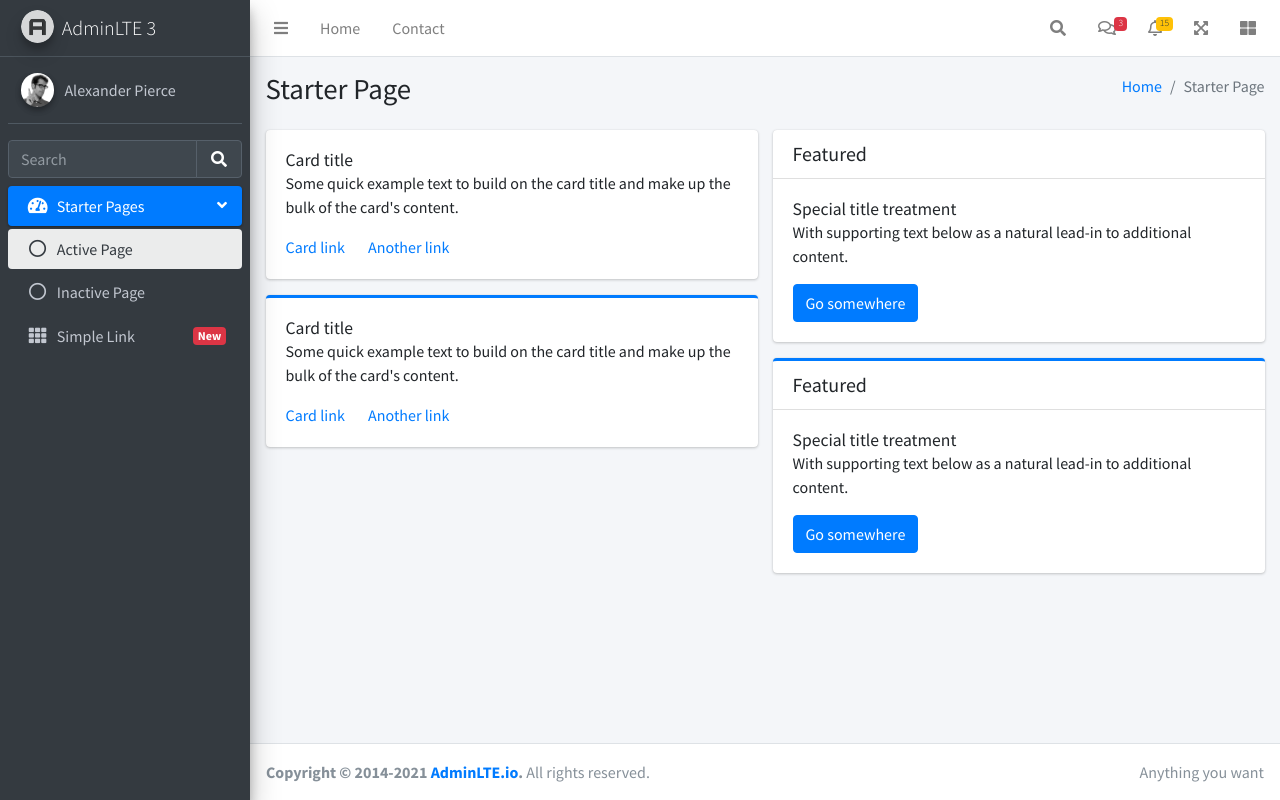
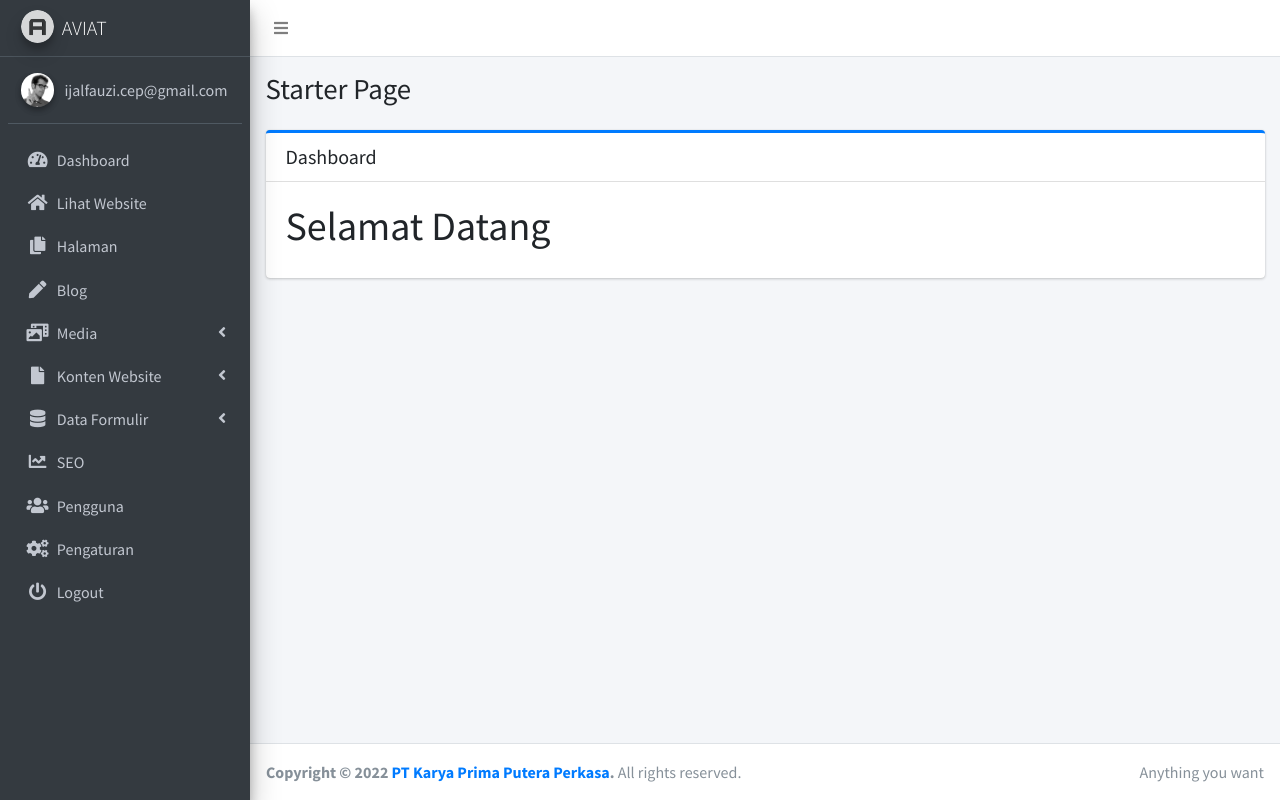
Before and after one commit to ijalfauzi/aviat-laravel, a Laravel app: page /dashboard in a window 1280 px wide. Run offline with Laravel 8, Linux system fonts and the light colour scheme; a user stored in the database is signed in; data comes from the database, SQL or seed files in the repository; some libraries are stand-ins or nearby versions.

Commit message:
Finished sidebar menu.

```diff
--- a/resources/views/dashboard.blade.php
+++ b/resources/views/dashboard.blade.php
@@ -1,3 +1,7 @@
 @extends('layouts.app')
 
 @section('title', 'Dashboard')
+
+@section('content')
+    <h1>Selamat Datang</h1>
+@endsection
--- a/resources/views/layouts/app.blade.php
+++ b/resources/views/layouts/app.blade.php
@@ -26,133 +26,6 @@ scratch. This page gets rid of all links and provides the needed markup only.
       <li class="nav-item">
         <a class="nav-link" data-widget="pushmenu" href="#" role="button"><i class="fas fa-bars"></i></a>
       </li>
-      <li class="nav-item d-none d-sm-inline-block">
-        <a href="index3.html" class="nav-link">Home</a>
-      </li>
-      <li class="nav-item d-none d-sm-inline-block">
-        <a href="#" class="nav-link">Contact</a>
-      </li>
-    </ul>
-
-    <!-- Right navbar links -->
-    <ul class="navbar-nav ml-auto">
-      <!-- Navbar Search -->
-      <li class="nav-item">
-        <a class="nav-link" data-widget="navbar-search" href="#" role="button">
-          <i class="fas fa-search"></i>
-        </a>
-        <div class="navbar-search-block">
-          <form class="form-inline">
-            <div class="input-group input-group-sm">
-              <input class="form-control form-control-navbar" type="search" placeholder="Search" aria-label="Search">
-              <div class="input-group-append">
-                <button class="btn btn-navbar" type="submit">
-                  <i class="fas fa-search"></i>
-                </button>
-                <button class="btn btn-navbar" type="button" data-widget="navbar-search">
-                  <i class="fas fa-times"></i>
-                </button>
-              </div>
-            </div>
-          </form>
-        </div>
-      </li>
-
-      <!-- Messages Dropdown Menu -->
-      <li class="nav-item dropdown">
-        <a class="nav-link" data-toggle="dropdown" href="#">
-          <i class="far fa-comments"></i>
-          <span class="badge badge-danger navbar-badge">3</span>
-        </a>
-        <div class="dropdown-menu dropdown-menu-lg dropdown-menu-right">
-          <a href="#" class="dropdown-item">
-            <!-- Message Start -->
-            <div class="media">
-              <img src="/lte/dist/img/user1-128x128.jpg" alt="User Avatar" class="img-size-50 mr-3 img-circle">
-              <div class="media-body">
-                <h3 class="dropdown-item-title">
-                  Brad Diesel
-                  <span class="float-right text-sm text-danger"><i class="fas fa-star"></i></span>
-                </h3>
-                <p class="text-sm">Call me whenever you can...</p>
-                <p class="text-sm text-muted"><i class="far fa-clock mr-1"></i> 4 Hours Ago</p>
-              </div>
-            </div>
-            <!-- Message End -->
-          </a>
-          <div class="dropdown-divider"></div>
-          <a href="#" class="dropdown-item">
-            <!-- Message Start -->
-            <div class="media">
-              <img src="/lte/dist/img/user8-128x128.jpg" alt="User Avatar" class="img-size-50 img-circle mr-3">
-              <div class="media-body">
-                <h3 class="dropdown-item-title">
-                  John Pierce
-                  <span class="float-right text-sm text-muted"><i class="fas fa-star"></i></span>
-                </h3>
-                <p class="text-sm">I got your message bro</p>
-                <p class="text-sm text-muted"><i class="far fa-clock mr-1"></i> 4 Hours Ago</p>
-              </div>
-            </div>
-            <!-- Message End -->
-          </a>
-          <div class="dropdown-divider"></div>
-          <a href="#" class="dropdown-item">
-            <!-- Message Start -->
-            <div class="media">
-              <img src="/lte/dist/img/user3-128x128.jpg" alt="User Avatar" class="img-size-50 img-circle mr-3">
-              <div class="media-body">
-                <h3 class="dropdown-item-title">
-                  Nora Silvester
-                  <span class="float-right text-sm text-warning"><i class="fas fa-star"></i></span>
-                </h3>
-                <p class="text-sm">The subject goes here</p>
-                <p class="text-sm text-muted"><i class="far fa-clock mr-1"></i> 4 Hours Ago</p>
-              </div>
-            </div>
-            <!-- Message End -->
-          </a>
-          <div class="dropdown-divider"></div>
-          <a href="#" class="dropdown-item dropdown-footer">See All Messages</a>
-        </div>
-      </li>
-      <!-- Notifications Dropdown Menu -->
-      <li class="nav-item dropdown">
-        <a class="nav-link" data-toggle="dropdown" href="#">
-          <i class="far fa-bell"></i>
-          <span class="badge badge-warning navbar-badge">15</span>
-        </a>
-        <div class="dropdown-menu dropdown-menu-lg dropdown-menu-right">
-          <span class="dropdown-header">15 Notifications</span>
-          <div class="dropdown-divider"></div>
-          <a href="#" class="dropdown-item">
-            <i class="fas fa-envelope mr-2"></i> 4 new messages
-            <span class="float-right text-muted text-sm">3 mins</span>
-          </a>
-          <div class="dropdown-divider"></div>
-          <a href="#" class="dropdown-item">
-            <i class="fas fa-users mr-2"></i> 8 friend requests
-            <span class="float-right text-muted text-sm">12 hours</span>
-          </a>
-          <div class="dropdown-divider"></div>
-          <a href="#" class="dropdown-item">
-            <i class="fas fa-file mr-2"></i> 3 new reports
-            <span class="float-right text-muted text-sm">2 days</span>
-          </a>
-          <div class="dropdown-divider"></div>
-          <a href="#" class="dropdown-item dropdown-footer">See All Notifications</a>
-        </div>
-      </li>
-      <li class="nav-item">
-        <a class="nav-link" data-widget="fullscreen" href="#" role="button">
-          <i class="fas fa-expand-arrows-alt"></i>
-        </a>
-      </li>
-      <li class="nav-item">
-        <a class="nav-link" data-widget="control-sidebar" data-slide="true" href="#" role="button">
-          <i class="fas fa-th-large"></i>
-        </a>
-      </li>
     </ul>
   </nav>
   <!-- /.navbar -->
@@ -162,7 +35,7 @@ scratch. This page gets rid of all links and provides the needed markup only.
     <!-- Brand Logo -->
     <a href="index3.html" class="brand-link">
       <img src="/lte/dist/img/AdminLTELogo.png" alt="AdminLTE Logo" class="brand-image img-circle elevation-3" style="opacity: .8">
-      <span class="brand-text font-weight-light">AdminLTE 3</span>
+      <span class="brand-text font-weight-light">AVIAT</span>
     </a>
 
     <!-- Sidebar -->
@@ -173,56 +46,179 @@ scratch. This page gets rid of all links and provides the needed markup only.
           <img src="/lte/dist/img/user2-160x160.jpg" class="img-circle elevation-2" alt="User Image">
         </div>
         <div class="info">
-          <a href="#" class="d-block">Alexander Pierce</a>
-        </div>
-      </div>
-
-      <!-- SidebarSearch Form -->
-      <div class="form-inline">
-        <div class="input-group" data-widget="sidebar-search">
-          <input class="form-control form-control-sidebar" type="search" placeholder="Search" aria-label="Search">
-          <div class="input-group-append">
-            <button class="btn btn-sidebar">
-              <i class="fas fa-search fa-fw"></i>
-            </button>
-          </div>
+          <a href="#" class="d-block">{{ Auth::user()->email; }}</a>
         </div>
       </div>
 
       <!-- Sidebar Menu -->
       <nav class="mt-2">
         <ul class="nav nav-pills nav-sidebar flex-column" data-widget="treeview" role="menu" data-accordion="false">
-          <!-- Add icons to the links using the .nav-icon class
-               with font-awesome or any other icon font library -->
-          <li class="nav-item menu-open">
-            <a href="#" class="nav-link active">
+          <li class="nav-item">
+            <a href="/dashboard" class="nav-link">
               <i class="nav-icon fas fa-tachometer-alt"></i>
               <p>
-                Starter Pages
+                Dashboard
+              </p>
+            </a>
+          </li>
+          <li class="nav-item">
+            <a href="/" target="_blank" class="nav-link">
+              <i class="nav-icon fas fa-home"></i>
+              <p>
+                Lihat Website
+              </p>
+            </a>
+          </li>
+          <li class="nav-item">
+            <a href="#" class="nav-link">
+              <i class="nav-icon fas fa-copy"></i>
+              <p>
+                Halaman
+              </p>
+            </a>
+          </li>
+          <li class="nav-item">
+            <a href="#" class="nav-link">
+              <i class="nav-icon fas fa-pen"></i>
+              <p>
+                Blog
+              </p>
+            </a>
+          </li>
+          <li class="nav-item menu-close">
+            <a href="#" class="nav-link">
+              <i class="nav-icon fas fa-photo-video"></i>
+              <p>
+                Media
                 <i class="right fas fa-angle-left"></i>
               </p>
             </a>
             <ul class="nav nav-treeview">
               <li class="nav-item">
-                <a href="#" class="nav-link active">
+                <a href="#" class="nav-link">
                   <i class="far fa-circle nav-icon"></i>
-                  <p>Active Page</p>
+                  <p>Galeri</p>
                 </a>
               </li>
               <li class="nav-item">
                 <a href="#" class="nav-link">
                   <i class="far fa-circle nav-icon"></i>
-                  <p>Inactive Page</p>
+                  <p>Tambah Baru</p>
+                </a>
+              </li>
+            </ul>
+          </li>
+          <li class="nav-item menu-close">
+            <a href="#" class="nav-link">
+              <i class="nav-icon fas fa-file"></i>
+              <p>
+                Konten Website
+                <i class="right fas fa-angle-left"></i>
+              </p>
+            </a>
+            <ul class="nav nav-treeview">
+              <li class="nav-item">
+                <a href="#" class="nav-link">
+                  <i class="far fa-circle nav-icon"></i>
+                  <p>Judul Brand</p>
+                </a>
+              </li>
+              <li class="nav-item">
+                <a href="#" class="nav-link">
+                  <i class="far fa-circle nav-icon"></i>
+                  <p>Deskripsi Brand</p>
+                </a>
+              </li>
+              <li class="nav-item">
+                <a href="#" class="nav-link">
+                  <i class="far fa-circle nav-icon"></i>
+                  <p>Layanan</p>
+                </a>
+              </li>
+              <li class="nav-item">
+                <a href="#" class="nav-link">
+                  <i class="far fa-circle nav-icon"></i>
+                  <p>Partnership</p>
+                </a>
+              </li>
+              <li class="nav-item">
+                <a href="#" class="nav-link">
+                  <i class="far fa-circle nav-icon"></i>
+                  <p>Client</p>
+                </a>
+              </li>
+            </ul>
+          </li>
+          <li class="nav-item menu-close">
+            <a href="#" class="nav-link">
+              <i class="nav-icon fas fa-database"></i>
+              <p>
+                Data Formulir
+                <i class="right fas fa-angle-left"></i>
+              </p>
+            </a>
+            <ul class="nav nav-treeview">
+              <li class="nav-item">
+                <a href="#" class="nav-link">
+                  <i class="far fa-circle nav-icon"></i>
+                  <p>Request Demo</p>
+                </a>
+              </li>
+              <li class="nav-item">
+                <a href="#" class="nav-link">
+                  <i class="far fa-circle nav-icon"></i>
+                  <p>Company Profile</p>
+                </a>
+              </li>
+              <li class="nav-item">
+                <a href="#" class="nav-link">
+                  <i class="far fa-circle nav-icon"></i>
+                  <p>Kontak Kami</p>
+                </a>
+              </li>
+              <li class="nav-item">
+                <a href="#" class="nav-link">
+                  <i class="far fa-circle nav-icon"></i>
+                  <p>Preview Modul</p>
+                </a>
+              </li>
+              <li class="nav-item">
+                <a href="#" class="nav-link">
+                  <i class="far fa-circle nav-icon"></i>
+                  <p>WhatsApp Chat</p>
                 </a>
               </li>
             </ul>
           </li>
           <li class="nav-item">
             <a href="#" class="nav-link">
-              <i class="nav-icon fas fa-th"></i>
+              <i class="nav-icon fas fa-chart-line"></i>
               <p>
-                Simple Link
-                <span class="right badge badge-danger">New</span>
+                SEO
+              </p>
+            </a>
+          </li>
+          <li class="nav-item">
+            <a href="#" class="nav-link">
+              <i class="nav-icon fas fa-users"></i>
+              <p>
+                Pengguna
+              </p>
+            </a>
+          </li>
+          <li class="nav-item">
+            <a href="#" class="nav-link">
+              <i class="nav-icon fas fa-cogs"></i>
+              <p>
+                Pengaturan
+              </p>
+            </a>
+          </li>
+          <li class="nav-item">
+            <a href="/logout" class="nav-link">
+              <i class="nav-icon fas fa-power-off"></i>
+              <p>
+                Logout
               </p>
             </a>
           </li>
@@ -242,12 +238,6 @@ scratch. This page gets rid of all links and provides the needed markup only.
           <div class="col-sm-6">
             <h1 class="m-0">Starter Page</h1>
           </div><!-- /.col -->
-          <div class="col-sm-6">
-            <ol class="breadcrumb float-sm-right">
-              <li class="breadcrumb-item"><a href="#">Home</a></li>
-              <li class="breadcrumb-item active">Starter Page</li>
-            </ol>
-          </div><!-- /.col -->
         </div><!-- /.row -->
       </div><!-- /.container-fluid -->
     </div>
@@ -257,57 +247,13 @@ scratch. This page gets rid of all links and provides the needed markup only.
     <div class="content">
       <div class="container-fluid">
         <div class="row">
-          <div class="col-lg-6">
-            <div class="card">
-              <div class="card-body">
-                <h5 class="card-title">Card title</h5>
-
-                <p class="card-text">
-                  Some quick example text to build on the card title and make up the bulk of the card's
-                  content.
-                </p>
-
-                <a href="#" class="card-link">Card link</a>
-                <a href="#" class="card-link">Another link</a>
-              </div>
-            </div>
-
+          <div class="col-lg-12">
             <div class="card card-primary card-outline">
-              <div class="card-body">
-                <h5 class="card-title">Card title</h5>
-
-                <p class="card-text">
-                  Some quick example text to build on the card title and make up the bulk of the card's
-                  content.
-                </p>
-                <a href="#" class="card-link">Card link</a>
-                <a href="#" class="card-link">Another link</a>
-              </div>
-            </div><!-- /.card -->
-          </div>
-          <!-- /.col-md-6 -->
-          <div class="col-lg-6">
-            <div class="card">
               <div class="card-header">
-                <h5 class="m-0">Featured</h5>
+                <h5 class="m-0">@yield('title')</h5>
               </div>
               <div class="card-body">
-                <h6 class="card-title">Special title treatment</h6>
-
-                <p class="card-text">With supporting text below as a natural lead-in to additional content.</p>
-                <a href="#" class="btn btn-primary">Go somewhere</a>
-              </div>
-            </div>
-
-            <div class="card card-primary card-outline">
-              <div class="card-header">
-                <h5 class="m-0">Featured</h5>
-              </div>
-              <div class="card-body">
-                <h6 class="card-title">Special title treatment</h6>
-
-                <p class="card-text">With supporting text below as a natural lead-in to additional content.</p>
-                <a href="#" class="btn btn-primary">Go somewhere</a>
+                @yield('content')
               </div>
             </div>
           </div>
@@ -337,7 +283,7 @@ scratch. This page gets rid of all links and provides the needed markup only.
       Anything you want
     </div>
     <!-- Default to the left -->
-    <strong>Copyright &copy; 2014-2021 <a href="https://adminlte.io">AdminLTE.io</a>.</strong> All rights reserved.
+    <strong>Copyright &copy; {{ date('Y') }} <a href="https://kp3.co.i">PT Karya Prima Putera Perkasa</a>.</strong> All rights reserved.
   </footer>
 </div>
 <!-- ./wrapper -->
```
